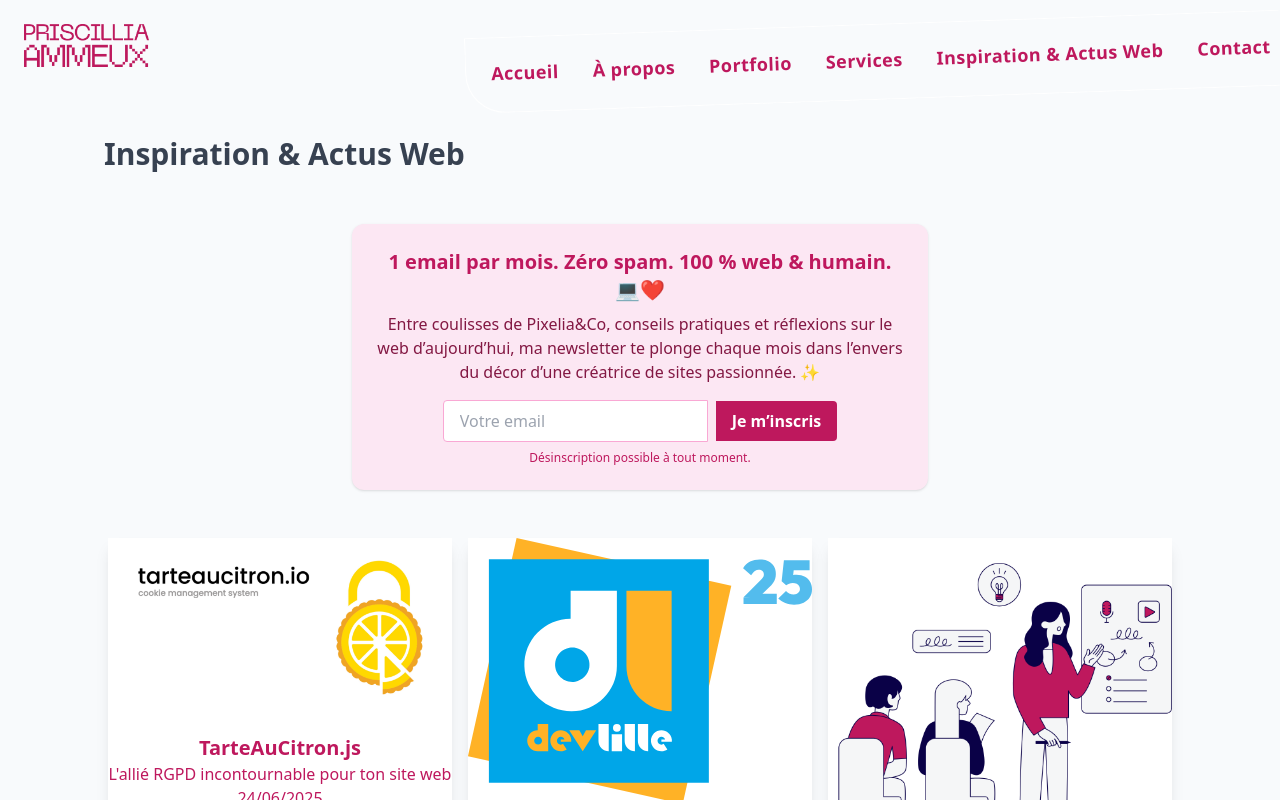
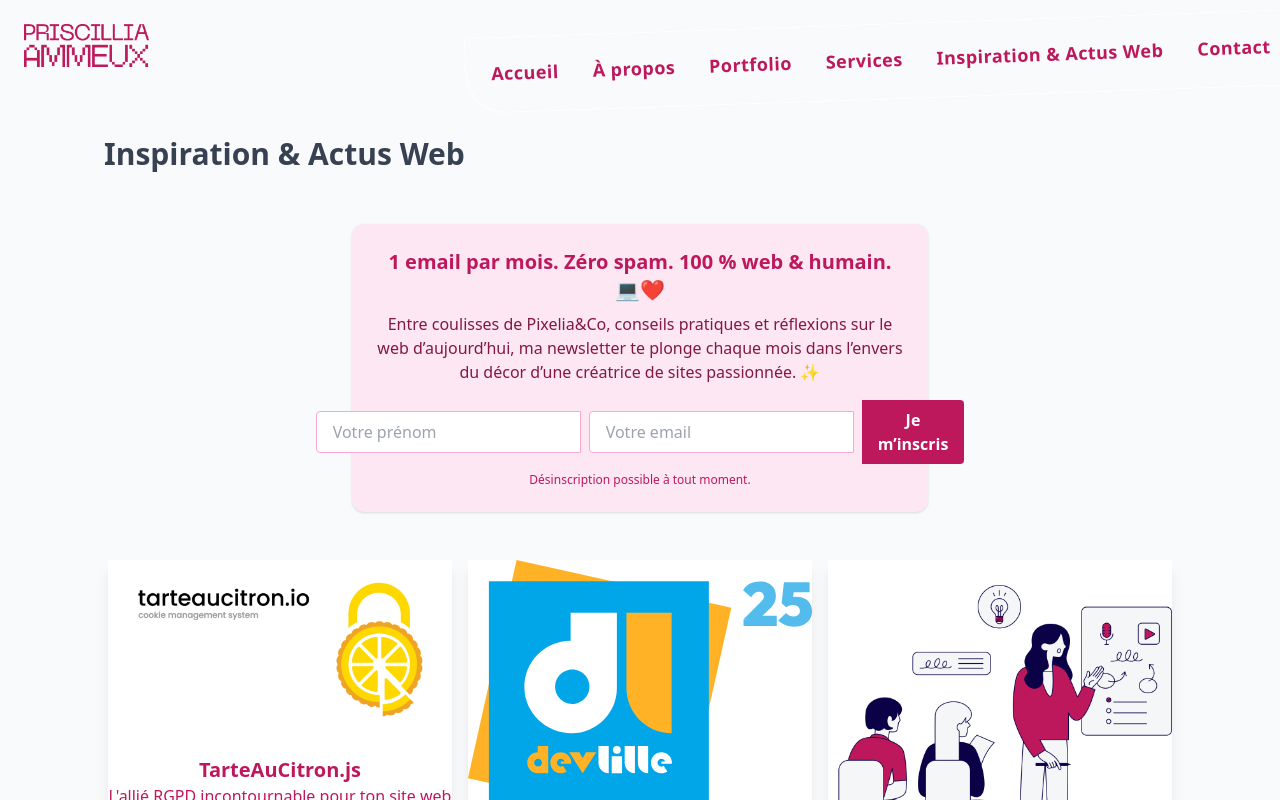
Before and after one commit to PriscilliaAmmeux/my_portfolio, a Next.js app: page /blog in a window 1280 px wide. Shown: the top 800 px of the page. Built offline with nearby package versions, Linux system fonts and the light colour scheme; a web font is replaced by a local one.

Commit message:
add form to newsletter

```diff
--- a/src/app/components/newsLetterForm/newsLetterForm.tsx
+++ b/src/app/components/newsLetterForm/newsLetterForm.tsx
@@ -4,6 +4,7 @@ import { useState } from "react";
 
 export default function NewsletterForm() {
   const [email, setEmail] = useState("");
+  const [firstname, setFirstname] = useState("");
   const [status, setStatus] = useState<
     "idle" | "loading" | "success" | "error"
   >("idle");
@@ -43,6 +44,14 @@ export default function NewsletterForm() {
         onSubmit={handleSubmit}
         className="flex flex-col sm:flex-row gap-2 justify-center items-center">
         <input
+          type="text"
+          placeholder="Votre prénom"
+          className="px-4 py-2 rounded-l border border-pink-300 focus:outline-none"
+          value={firstname}
+          onChange={(e) => setFirstname(e.target.value)}
+          aria-label="Votre prénom"
+        />
+        <input
           type="email"
           placeholder="Votre email"
           className="px-4 py-2 rounded-l border border-pink-300 focus:outline-none"
```
